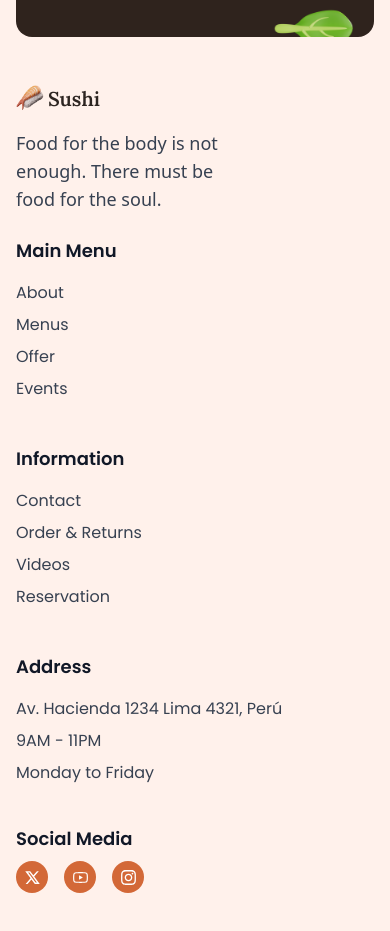
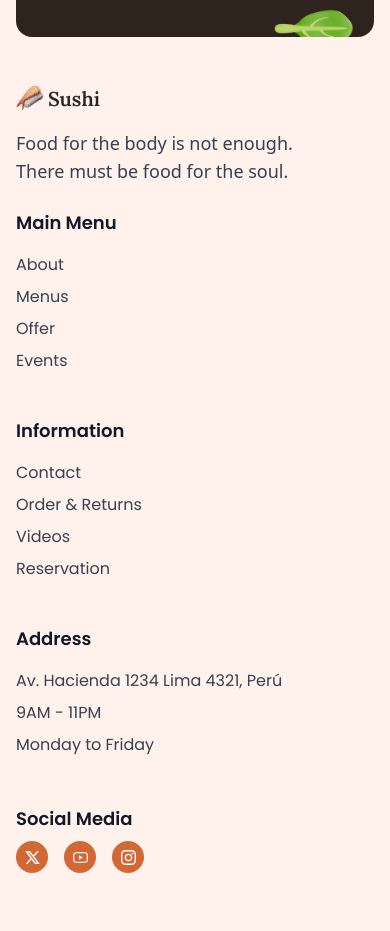
Before and after one commit to coder-kaleb/sushi, a Next.js app: page / in a window 390 px wide. Shown: the part 3880-4811 px from the top of the page. Built offline with nearby package versions, Linux system fonts and the light colour scheme.

Commit message:
footer description modified

```diff
--- a/components/Footer.tsx
+++ b/components/Footer.tsx
@@ -25,12 +25,12 @@ function Footer() {
             />
             <p>Sushi</p>
           </div>
-          <p className="max-w-[230px] text-lg text-gray-700 ">
+          <p className="md:max-w-[230px] max-w-[280px] text-lg text-gray-700 ">
             Food for the body is not enough. There must be food for the soul.
           </p>
         </div>
 
-        <div className=" w-ful flex flex-col justify-between gap-8 sm:flex-row ">
+        <div className=" w-ful flex flex-col justify-between gap-10 sm:flex-row ">
           <section
             className={`${poppins.className} flex w-full flex-1 gap-11 max-md:gap-9 max-sm:flex-wrap`}
           >
```
